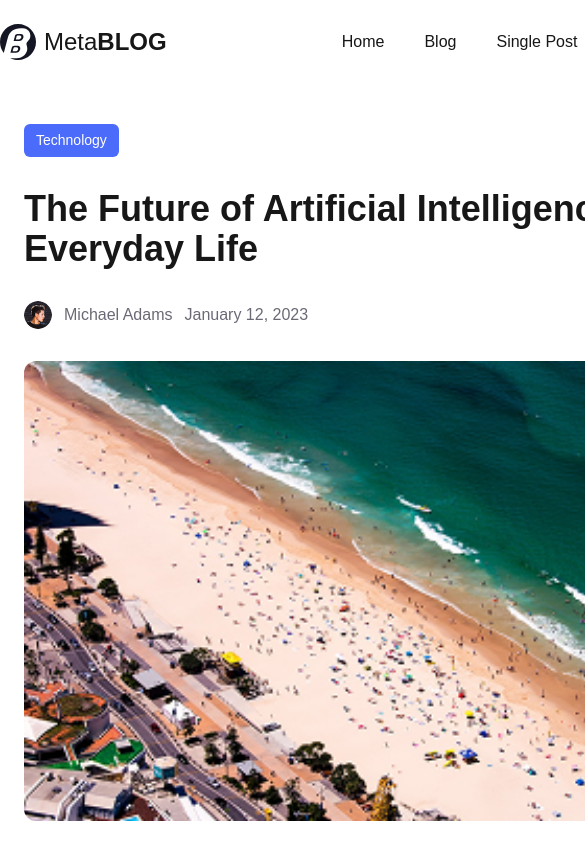
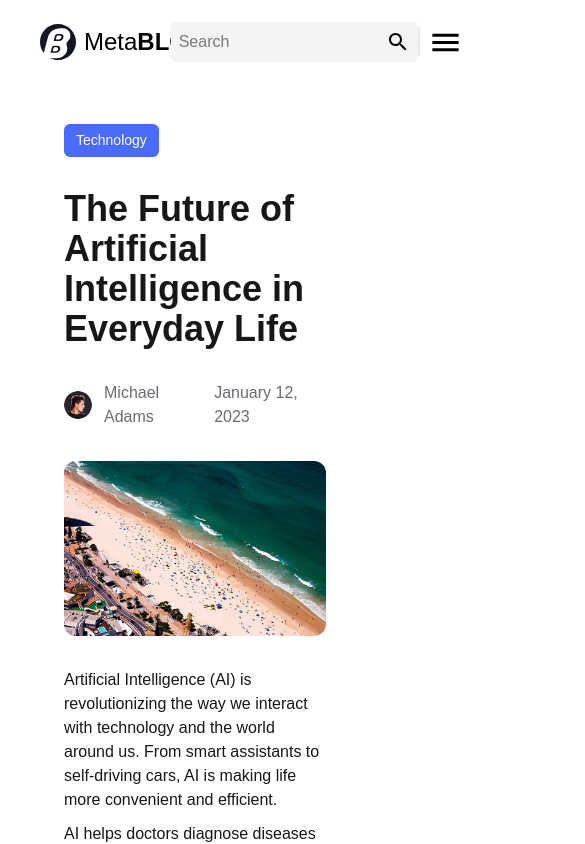
Before and after one commit to AbdulboisNigmatjonov17/metablog-project, a Next.js app: page /post/1 in a window 390 px wide. Shown: the top 844 px of the page, 585 px wide, since content can reach past the window. Built offline with nearby package versions, Linux system fonts and the light colour scheme.

Commit message:
responsive qldim navbar qismi qoldi faqat mobile uchun

```diff
--- a/src/app/author/[name]/page.jsx
+++ b/src/app/author/[name]/page.jsx
@@ -4,6 +4,7 @@ import { CardData } from "../../../../helpers/CardData";
 import { Facebook, Instagram, Twitter, YouTube } from "@mui/icons-material";
 import { useTheme } from "@/context/ThemeContext";
 import { useEffect, useState } from "react";
+import Image from "next/image";
 
 export default function AuthorPage({ params }) {
     const [param, setParam] = useState('')
@@ -31,7 +32,7 @@ export default function AuthorPage({ params }) {
         <section className="mt-25 flex flex-col items-center">
             <div className={`${theme === 'dark' ? 'bg-[#242535]' : 'bg-[#F6F6F7]'} w-full p-12 rounded-xl flex flex-col items-center`}>
                 <div className="flex justify-center items-center gap-3 text-left">
-                    <img src={post.user.img} alt={post.user.name} className="w-24 h-24 rounded-full" />
+                    <Image src={post.user.img} alt={post.user.name} width={64} height={64} className="rounded-full" />
                     <div>
                         <h2 className="text-2xl font-bold mt-3">{post.user.name}</h2>
                         <p className="text-gray-500">{post.user.about.job}</p>
--- a/src/app/globals.css
+++ b/src/app/globals.css
@@ -39,6 +39,12 @@ body.dark {
   margin: 0 auto;
 }
 
+@media (max-width: 1200px) {
+  .Container {
+    margin: 0 20px;
+  }
+}
+
 .toggle-btn {
   width: 60px;
   height: 30px;
--- a/src/app/layout.js
+++ b/src/app/layout.js
@@ -45,7 +45,7 @@ export default function RootLayout({ children }) {
     <html lang="en">
       <ThemeProvider>
         <body className={`${geistSans.variable} ${geistMono.variable} antialiased`}>
-          <header className="Container">
+          <header className="w-full lg:w-[1280px] mx-0 lg:mx-auto">
             <Navbar setData={setData} />
           </header>
           {loading ? (
--- a/src/app/post/[id]/page.jsx
+++ b/src/app/post/[id]/page.jsx
@@ -5,6 +5,7 @@ import Text2 from "@/components/text/Text2";
 import Ads from "@/components/ads/Ads";
 import { useTheme } from "@/context/ThemeContext";
 import { useEffect, useState } from "react";
+import Image from "next/image";
 
 export default function Post({ params }) {
     const [param, setParam] = useState('')
@@ -29,17 +30,17 @@ export default function Post({ params }) {
         );
 
     return (
-        <section className="p-6 w-[800px] rounded-lg mt-25 flex flex-col gap-8 mx-auto ">
+        <section className="p-6 lg:w-[800px] rounded-lg mt-25 flex flex-col gap-8 lg:mx-auto mx-5">
             <div className="w-full flex justify-start">
                 <Text2 style={'bg-[#4B6BFB] text-white'} />
             </div>
             <h1 className="text-4xl font-semibold">{post.title}</h1>
             <Link href={`/author/${post.user.name}`} className="w-full flex items-center gap-3 text-[#696A75]">
-                <img src={post.user.img} alt={post.user.name} className="w-7 h-7 rounded-full" />
+                <Image src={post.user.img} alt={post.user.name} width={28} height={28} className="rounded-full" />
                 <h2 className=" ">{post.user.name}</h2>
                 <p className="">{post.user.date}</p>
             </Link>
-            <img src={`${post.img}`} alt={`post ${post.title}`} className="rounded-xl h-[460px] object-cover w-full" />
+            <Image height={460} width={800} src={`${post.img}`} alt={`post ${post.title}`} className="rounded-xl object-cover" />
             <div className="flex flex-col gap-2.5">
                 <p className="">{post.description.firstPart.text}</p>
                 <p className="">{post.description.secondPart.text}</p>
--- a/src/components/banner/Banner.jsx
+++ b/src/components/banner/Banner.jsx
@@ -24,7 +24,7 @@ export default function () {
             />
             {
                 randomCards.map((item) => (
-                    <div key={item.id} className={`shadow-2xl w-[600px] h-[300px] p-10 flex flex-col gap-6 justify-between rounded-xl absolute left-[50px] -bottom-[50px] ${theme === 'dark' ? 'bg-[#181A2A]' : 'bg-white'}`}>
+                    <div key={item.id} className={`shadow-2xl w-[600px] h-[300px] p-10 lg:flex flex-col gap-6 justify-between rounded-xl hidden absolute left-[50px] -bottom-[50px] ${theme === 'dark' ? 'bg-[#181A2A]' : 'bg-white'}`}>
                         <div className='w-full flex flex-col items-start'>
                             <Text2 style={'bg-[#4B6BFB] text-white'} />
                         </div>
--- a/src/components/footer/Footer.jsx
+++ b/src/components/footer/Footer.jsx
@@ -38,7 +38,7 @@ export default function Footer() {
                         <li>Sports</li>
                     </ul>
                 </div>
-                <div className={`${theme === 'dark' ? 'bg-[#242535]' : 'bg-white'} w-[390px] flex flex-col justify-center p-8 gap-3 text-center`}>
+                <div className={`${theme === 'dark' ? 'bg-[#242535]' : 'bg-white'} lg:w-[390px] flex flex-col justify-center p-8 gap-3 text-center`}>
                     <h3 className="text-xl font-semibold">Weekly Newsletter</h3>
                     <p className="text-[#696A75]">Get blog articles and offers via email</p>
                     <form className={`outline-1 outline-[#DCDDDF] flex justify-between py-3 px-4 text-[#97989F] rounded-md ${theme === 'dark' ? 'bg-[#181A2A]' : 'bg-white'}`}>
@@ -49,7 +49,7 @@ export default function Footer() {
                 </div>
             </div>
             <hr className="my-10" />
-            <div className="Container w-full flex justify-between">
+            <div className="Container w-full flex justify-between flex-wrap">
                 <Logo />
                 <div className="flex gap-5 items-center">
                     <p className="text-gray-600">Terms of Use</p>
--- a/src/components/navbar/Navbar.jsx
+++ b/src/components/navbar/Navbar.jsx
@@ -1,30 +1,80 @@
-"use client"
-import Link from 'next/link'
-import Search from '../search/Input'
-import { useTheme } from '@/context/ThemeContext';
-import Logo from '../logo/Logo';
+"use client";
+
+import Link from "next/link";
+import Search from "../search/Input";
+import { useTheme } from "@/context/ThemeContext";
+import Logo from "../logo/Logo";
+import { useState } from "react";
+import { Drawer, IconButton, List, ListItem, ListItemText } from "@mui/material";
+import MenuIcon from "@mui/icons-material/Menu";
+import Image from "next/image";
 
 export default function Navbar({ setData }) {
     const { theme, toggleTheme } = useTheme();
+    const [open, setOpen] = useState(false);
+    const [searchOpen, setSearchOpen] = useState()
+
+    const handleOpenSearch = () => {
+        setSearchOpen(!searchOpen);
+    };
+
     return (
-        <nav className={`h-[10dvh] fixed top-0 z-50 items-center w-[1280px] flex justify-between
-            ${theme === 'dark' ? 'bg-[#181A2A]' : 'bg-white'}`}>
+        <nav className={`fixed top-0 z-50 lg:w-full max-w-[1280px] w-full h-[10dvh] flex items-center justify-between px-10
+            ${theme === "dark" ? "bg-[#181A2A] text-white" : "bg-white text-black"}`}>
+
+            {/* Left side - Logo */}
             <Logo />
-            <ul className='flex gap-10'>
-                <li><Link href={'/'}>Home</Link></li>
-                <li><Link href={'/blog'}>Blog</Link></li>
+
+            {/* Desktop Nav Links */}
+            <ul className="hidden lg:flex gap-10">
+                <li><Link href="/">Home</Link></li>
+                <li><Link href="/blog">Blog</Link></li>
                 <li>Single Post</li>
                 <li>Pages</li>
                 <li>Contact</li>
             </ul>
-            <div className='flex gap-10 items-center'>
-                <Link href={'/search'}>
+
+            {/* Right side - Search & Theme Switch */}
+            <button onClick={handleOpenSearch} className="flex gap-10 items-center">
+                <Link href="/search">
                     <Search setData={setData} />
                 </Link>
-                <button onClick={toggleTheme} className={`toggle-btn ${theme === "dark" ? "dark" : ""} cursor-pointer`}>
-                    <img src="/Swich.png" alt="swith-mode" className={`toggle-circle ${theme === "dark" ? "dark" : ""}`} />
-                </button>
+            </button>
+            <button onClick={toggleTheme} className="sm:hidden block toggle-btn cursor-pointer">
+                <Image width={24} height={24} src="/Swich.png" alt="switch-mode" className={`toggle-circle ${theme === "dark" ? "dark" : ""}`} />
+            </button>
+
+            <div className="lg:hidden flex">
+                <IconButton onClick={() => setOpen(true)}>
+                    <MenuIcon fontSize="large" className={`${theme === 'dark' ? 'text-white' : 'text-black'}`} />
+                </IconButton>
+                <Drawer anchor="left" open={open} onClose={() => setOpen(false)}>
+                    <List className={`w-60 h-full ${theme == 'dark' ? 'bg-[#242535] text-white' : 'bg-[#F6F6F7] text-black'}`}>
+                        <ListItem>
+                            <button onClick={toggleTheme} className="toggle-btn cursor-pointer">
+                                <Image width={24} height={24} src="/Swich.png" alt="switch-mode" className={`toggle-circle ${theme === "dark" ? "dark" : ""}`} />
+                            </button>
+                        </ListItem>
+                        {[
+                            { text: "Home", href: "/" },
+                            { text: "Blog", href: "/blog" },
+                            { text: "Single Post", href: "/" },
+                            { text: "Pages", href: "/" },
+                            { text: "Contact", href: "/contact" }
+                        ].map(({ text, href }, index) => (
+                            <ListItem
+                                key={index}
+                                className="hover:bg-[#e2e2e2]"
+                                onClick={() => setOpen(false)}
+                                component={Link}
+                                href={href}
+                            >
+                                <ListItemText primary={text} className="cursor-pointer" />
+                            </ListItem>
+                        ))}
+                    </List>
+                </Drawer>
             </div>
-        </nav >
-    )
+        </nav>
+    );
 }
--- a/src/components/search/Input.jsx
+++ b/src/components/search/Input.jsx
@@ -26,7 +26,7 @@ export default function Input({ setData }) {
     };
 
     return (
-        <form className={`${theme === 'dark' ? 'bg-[#242535]' : 'bg-[#F4F4F5]'} p-2 rounded-[5px]`}>
+        <form className={`${theme === 'dark' ? 'bg-[#242535]' : 'bg-[#F4F4F5]'} flex p-2 rounded-[5px]`}>
             <input type="text" placeholder='Search' className='outline-none' value={input} onChange={handleChange} />
             <SearchIcon />
         </form>
```
